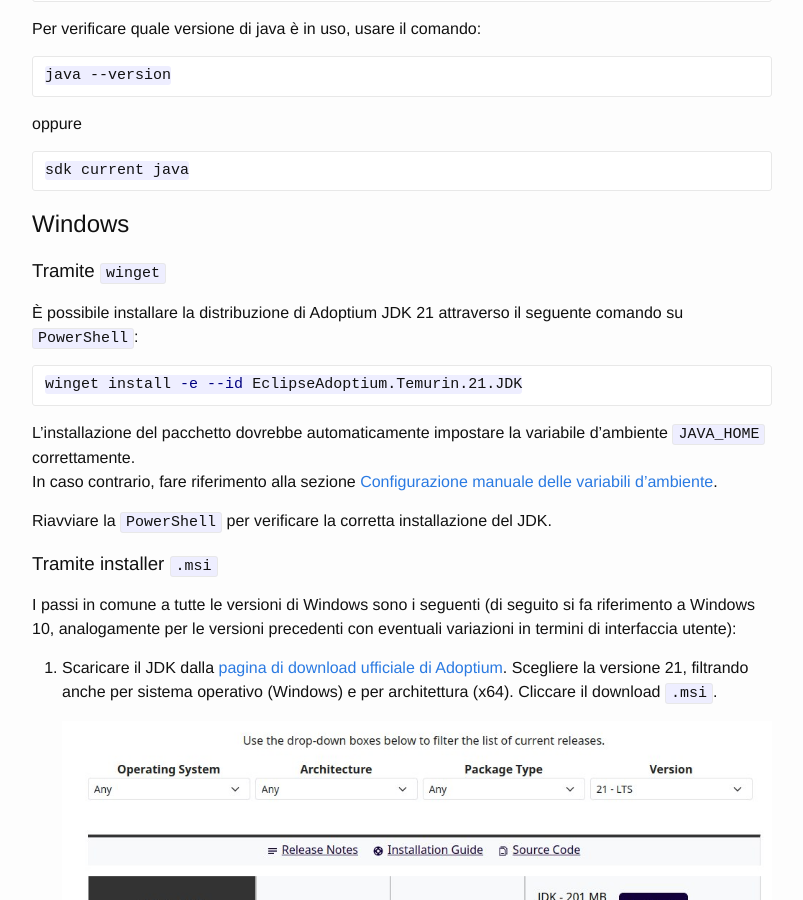
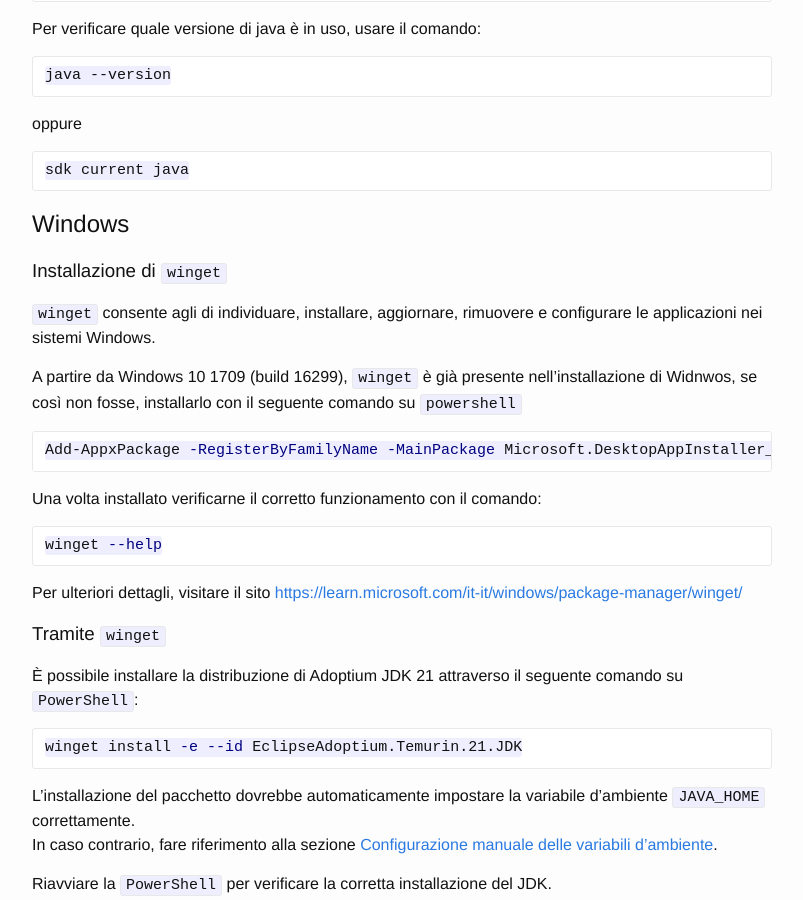
Before and after one commit to unibo-oop/software-installation, a Jekyll site: the page built from index.md, in a window 1280 px wide and 900 px high, scrolled down 2267 px. Shown: the whole window, without its empty margins (238-1041 px from the left). Built offline with Jekyll 4.4.1, drawn with Linux system fonts in a browser that asks for light colours; some of the changed text lies outside the part shown.

Commit message:
Add winget installation instructions

````diff
--- a/index.md
+++ b/index.md
@@ -129,6 +129,24 @@ sdk current java
 ```
 
 ## Windows
+
+### Installazione di `winget`
+
+`winget` consente agli di individuare, installare, aggiornare, rimuovere e configurare le applicazioni nei sistemi Windows.
+
+A partire da Windows 10 1709 (build 16299), `winget` è già presente nell'installazione di Widnwos, se così non fosse, installarlo con il seguente comando su `powershell`
+
+```powershell
+Add-AppxPackage -RegisterByFamilyName -MainPackage Microsoft.DesktopAppInstaller_8wekyb3d8bbwe
+```
+
+Una volta installato verificarne il corretto funzionamento con il comando:
+
+```powershell
+winget --help
+```
+
+Per ulteriori dettagli, visitare il sito [https://learn.microsoft.com/it-it/windows/package-manager/winget/](https://learn.microsoft.com/it-it/windows/package-manager/winget/)
 
 ### Tramite `winget`
 
@@ -283,6 +301,24 @@ https://code.visualstudio.com/docs/setup/mac
 
 ## Windows
 
+### Installazione di `winget`
+
+`winget` consente agli di individuare, installare, aggiornare, rimuovere e configurare le applicazioni nei sistemi Windows.
+
+A partire da Windows 10 1709 (build 16299), `winget` è già presente nell'installazione di Widnwos, se così non fosse, installarlo con il seguente comando su `powershell`
+
+```powershell
+Add-AppxPackage -RegisterByFamilyName -MainPackage Microsoft.DesktopAppInstaller_8wekyb3d8bbwe
+```
+
+Una volta installato verificarne il corretto funzionamento con il comando:
+
+```powershell
+winget --help
+```
+
+Per ulteriori dettagli, visitare il sito [https://learn.microsoft.com/it-it/windows/package-manager/winget/](https://learn.microsoft.com/it-it/windows/package-manager/winget/)
+
 ### Tramite `winget`
 
 È possibile installare `VisualStudio Code` attraverso il seguente comando `PowerShell`:
@@ -358,6 +394,24 @@ Le istruzioni per tutte le distribuzioni più comuni [sono disponibili qui](http
 
 ## Windows
 
+### Installazione di `winget`
+
+`winget` consente agli di individuare, installare, aggiornare, rimuovere e configurare le applicazioni nei sistemi Windows.
+
+A partire da Windows 10 1709 (build 16299), `winget` è già presente nell'installazione di Widnwos, se così non fosse, installarlo con il seguente comando su `powershell`
+
+```powershell
+Add-AppxPackage -RegisterByFamilyName -MainPackage Microsoft.DesktopAppInstaller_8wekyb3d8bbwe
+```
+
+Una volta installato verificarne il corretto funzionamento con il comando:
+
+```powershell
+winget --help
+```
+
+Per ulteriori dettagli, visitare il sito [https://learn.microsoft.com/it-it/windows/package-manager/winget/](https://learn.microsoft.com/it-it/windows/package-manager/winget/)
+
 ### Tramite `winget`
 
 È possibile installare `git` attraverso il seguente comando su `PowerShell`:
````
